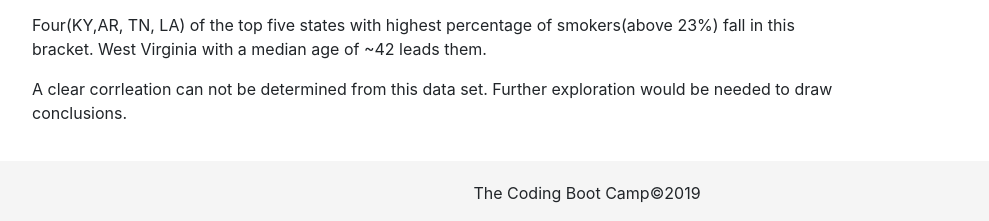
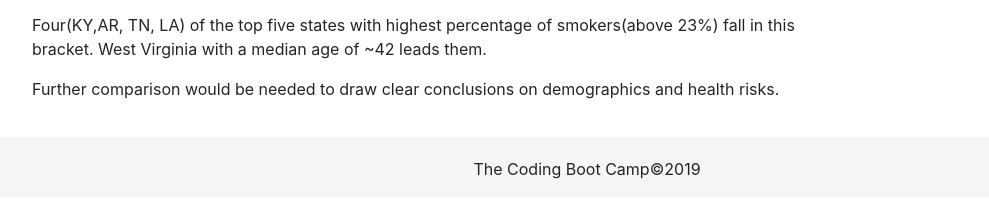
Before and after one commit to knretka/D3-challenge, a plain HTML site: page index.html in a window 1280 px wide. Shown: the part 677-898 px from the top of the page, without its empty margins (53-1042 px from the left). After the commit the page ends 874 px from the top, so only its background shows below. Drawn offline with nearby package versions, Linux system fonts and the light colour scheme.

Commit message:
updating html

```diff
--- a/index.html
+++ b/index.html
@@ -37,7 +37,7 @@
             West Virginia with a median age of ~42 leads them.
           </p>
 
-          <p>A clear corrleation can not be determined from this data set. Further exploration would be needed to draw conclusions.
+          <p>Further comparison would be needed to draw clear conclusions on demographics and health risks.
           </div>
         </div>
       </div>
```
